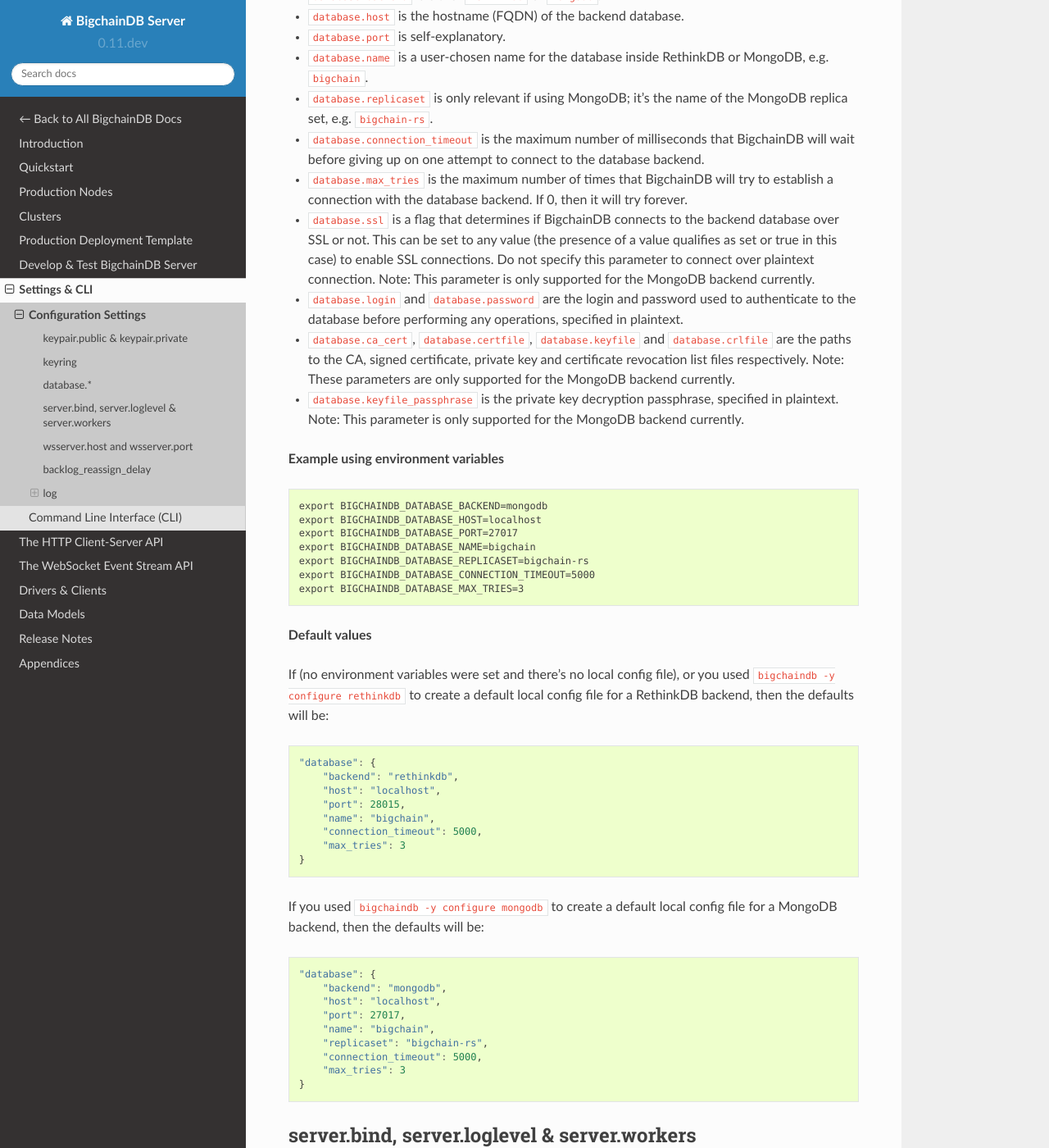
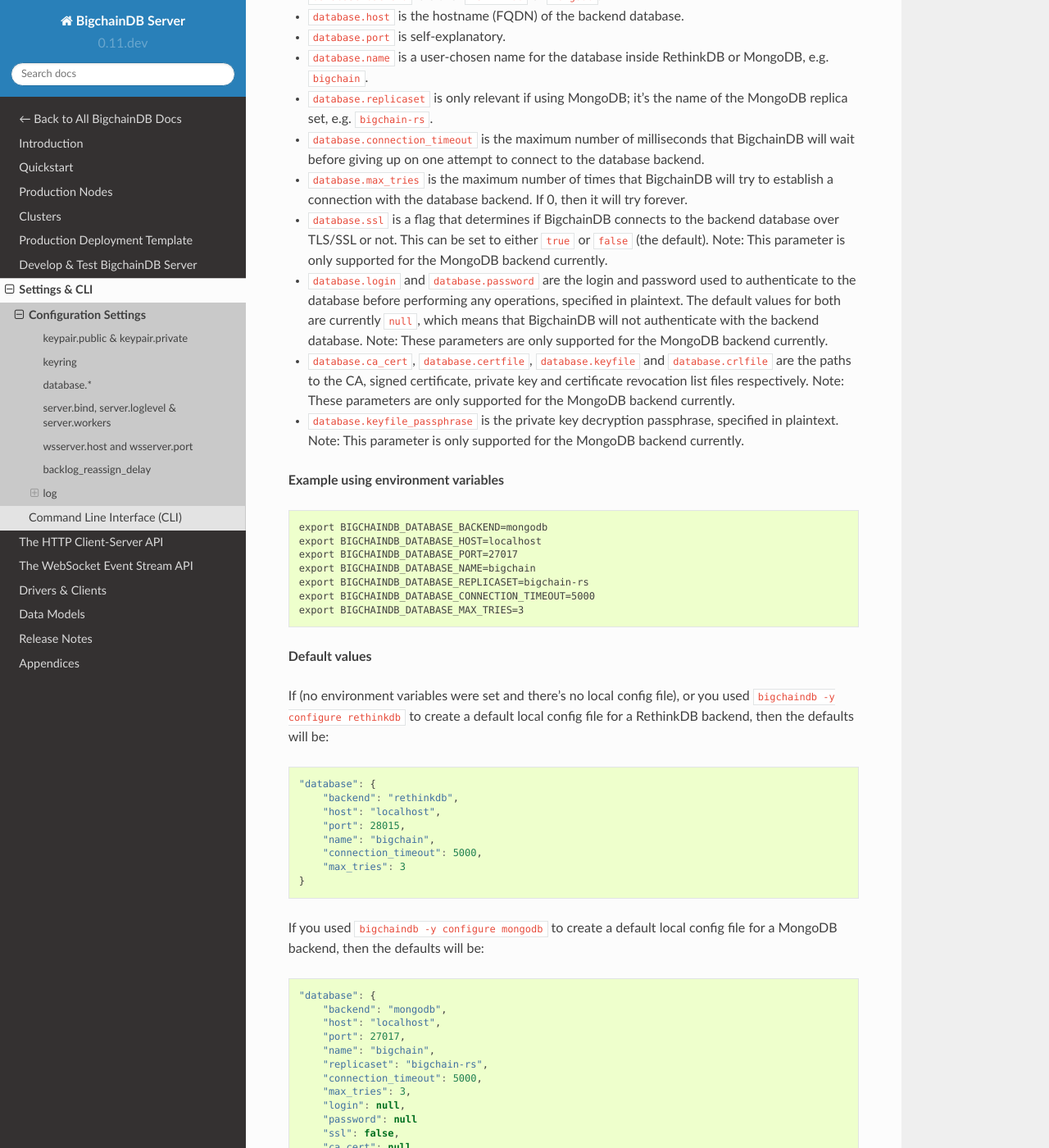
Before and after one commit to bigchaindb/bigchaindb, a Sphinx documentation site: the page built from docs/server/source/server-reference/configuration.md, in a window 1280 px wide and 1400 px high, scrolled down 2898 px. Shown: the whole window at 82% size. Built offline with Sphinx 7.4.7 and the Read the Docs theme 2.0.0, drawn with Linux system fonts in a browser that asks for light colours; pages that are not in the unit, such as notebooks, are missing from menus; some of the changed text lies outside the part shown.

Commit message:
Update docs and add default values in example configuration

````diff
--- a/docs/server/source/server-reference/configuration.md
+++ b/docs/server/source/server-reference/configuration.md
@@ -111,13 +111,14 @@
 * `database.connection_timeout` is the maximum number of milliseconds that BigchainDB will wait before giving up on one attempt to connect to the database backend.
 * `database.max_tries` is the maximum number of times that BigchainDB will try to establish a connection with the database backend. If 0, then it will try forever.
 * `database.ssl` is a flag that determines if BigchainDB connects to the
-  backend database over SSL or not. This can be set to any value (the presence of a value
-  qualifies as set or true in this case) to enable SSL connections. Do not
-  specify this parameter to connect over plaintext connection.
+  backend database over TLS/SSL or not. This can be set to either `true` or
+  `false` (the default).
   Note: This parameter is only supported for the MongoDB backend currently.
 * `database.login` and `database.password` are the login and password used to
   authenticate to the database before performing any operations, specified in
-  plaintext.
+  plaintext. The default values for both are currently `null`, which means that
+  BigchainDB will not authenticate with the backend database.
+  Note: These parameters are only supported for the MongoDB backend currently.
 * `database.ca_cert`, `database.certfile`, `database.keyfile` and `database.crlfile` are the paths to the CA, signed certificate, private key and certificate revocation list files respectively.
   Note: These parameters are only supported for the MongoDB backend currently.
 * `database.keyfile_passphrase` is the private key decryption passphrase, specified in plaintext.
@@ -157,7 +158,15 @@
     "name": "bigchain",
     "replicaset": "bigchain-rs",
     "connection_timeout": 5000,
-    "max_tries": 3
+    "max_tries": 3,
+    "login": null,
+    "password": null
+    "ssl": false,
+    "ca_cert": null,
+    "crlfile": null,
+    "certfile": null,
+    "keyfile": null,
+    "keyfile_passphrase": null,
 }
 ```
 
````
